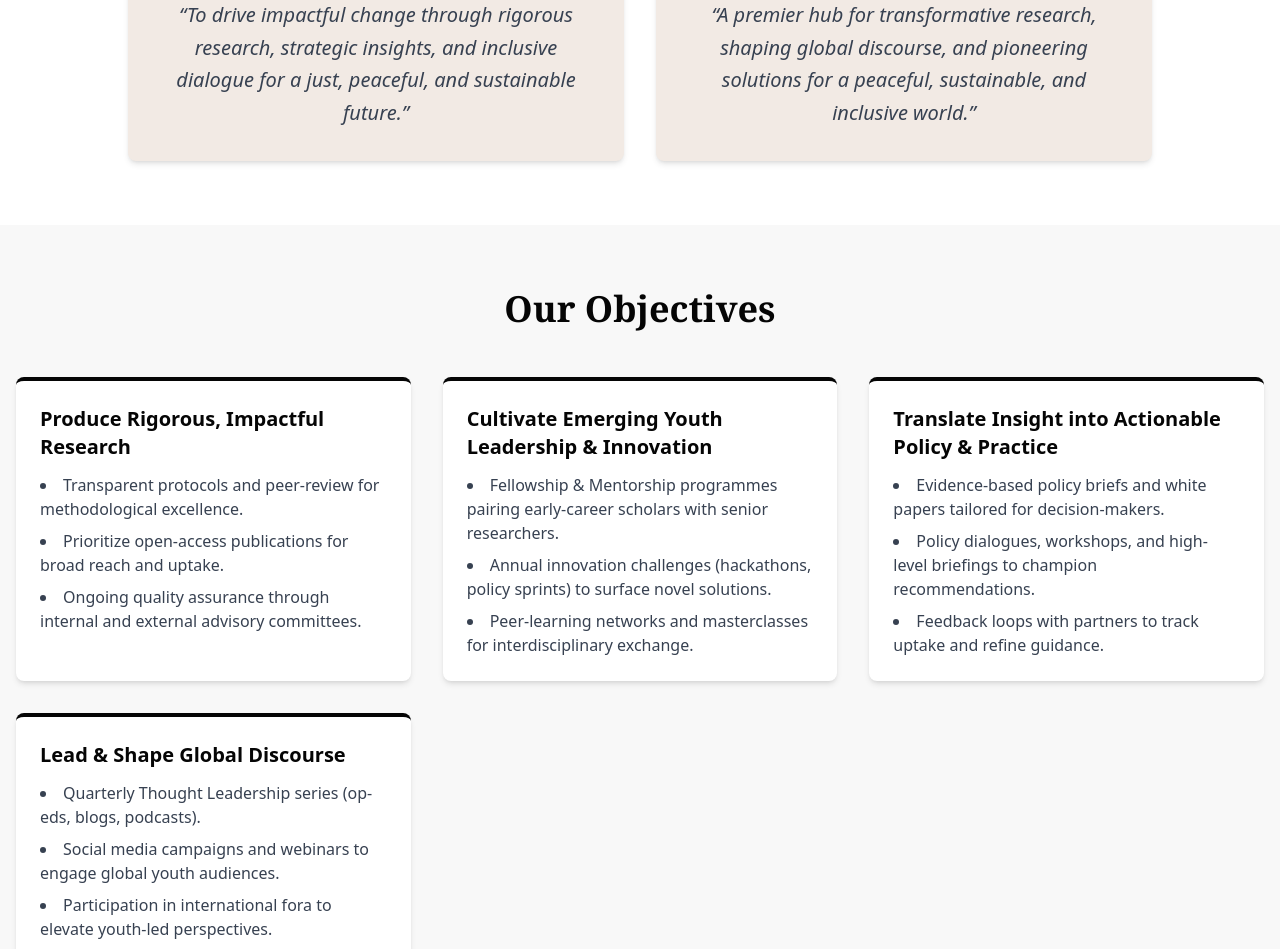
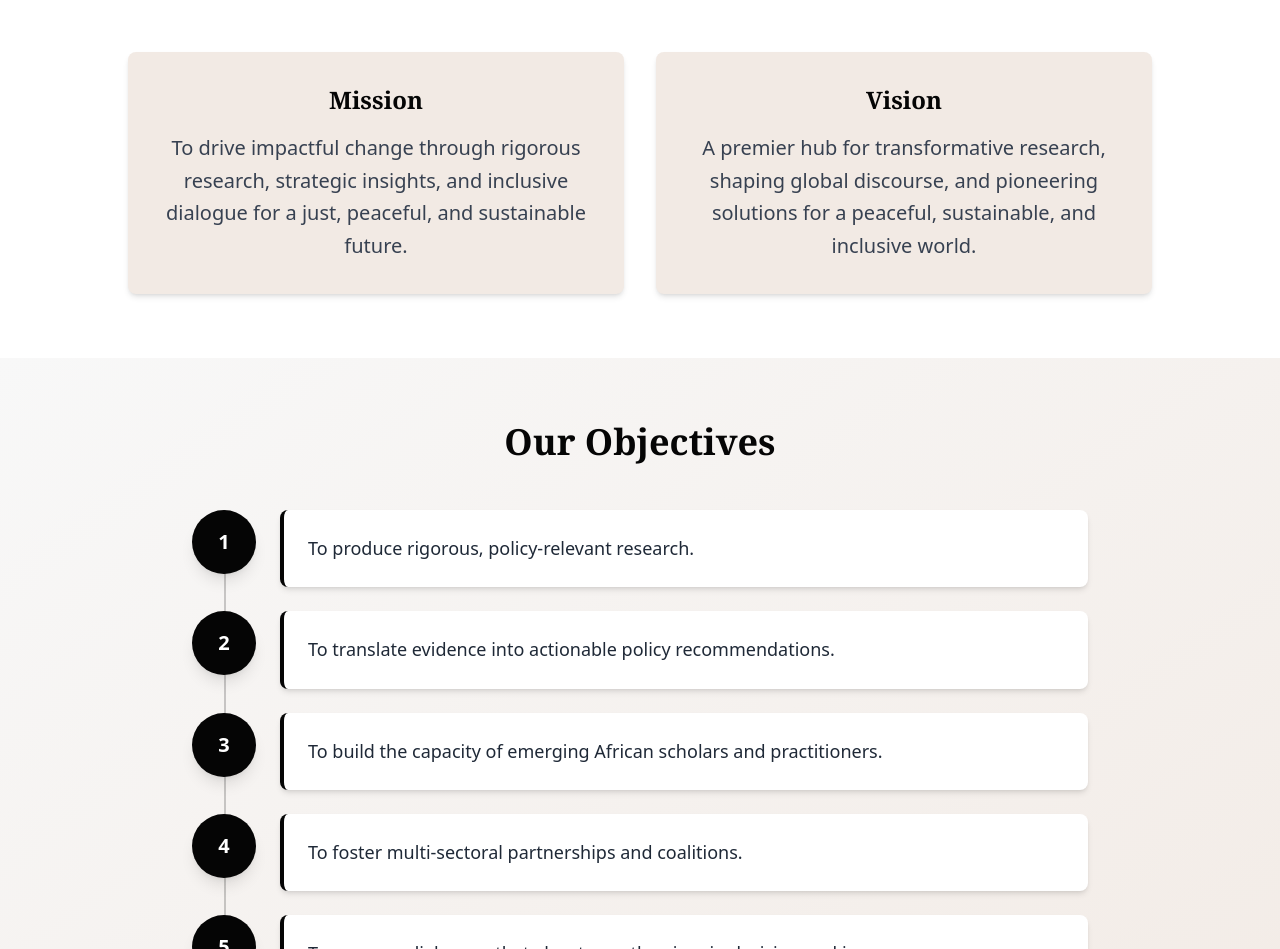
Before and after one commit to Ewoigift/nala-center-website, a Next.js app: page /who-we-are/about-us in a window 1280 px wide. Shown: the part 1603-2552 px from the top of the page. Built offline with nearby package versions, Linux system fonts and the light colour scheme.

Commit message:
Updated about page

```diff
--- a/src/app/who-we-are/about-us/page.tsx
+++ b/src/app/who-we-are/about-us/page.tsx
@@ -2,102 +2,77 @@
 'use client';
 
 import Image from "next/legacy/image";
-// Removed: import Link from 'next/link'; // Link is not used in this component
-
 import { useRef, useState, useEffect } from 'react';
 
 // Import Font Awesome components and icons
 import { FontAwesomeIcon } from '@fortawesome/react-fontawesome';
 import {
-  faBalanceScale, // For Integrity & Transparency
-  faUsers,        // For Inclusivity & Diversity
-  faLightbulb,    // For Innovation & Analytical Rigor
-  faHandshake,    // For Collaboration & Partnership
-  faShieldHalved, // For Equity & Social Justice
-  faLeaf,         // For Sustainability & Resilience
-  faChartLine     // For Non-Partisanship & Independence
+  faBalanceScale,
+  faUsers,
+  faLightbulb,
+  faHandshake,
+  faShieldHalved,
+  faLeaf,
+  faChartLine
 } from '@fortawesome/free-solid-svg-icons';
-
 
 export default function AboutUsPage() {
   const mission = "To drive impactful change through rigorous research, strategic insights, and inclusive dialogue for a just, peaceful, and sustainable future.";
   const vision = "A premier hub for transformative research, shaping global discourse, and pioneering solutions for a peaceful, sustainable, and inclusive world.";
 
-  // Summarized content for Our Story (reduced to two paragraphs)
-  const ourStoryContent = `NALA Center is a youth-led hub pioneering curiosity-driven basic research and advancing epistemological inquiry across disciplines. We believe genuine innovation and transformative insight arise from unfettered intellectual curiosity, empowering emerging scholars with autonomy, resources, and mentorship to pursue deep investigations.
+  // Updated Our Story content from the Word document
+  const ourStoryContent = `Nala Center is an independent, nonpartisan international policy and research think tank dedicated to advancing evidence-based solutions to today's most pressing global challenges. Positioned at the intersection of research, policy, and practice, Nala Center serves as a platform for rigorous inquiry, critical thought, and innovative analysis.
 
-Beyond foundational research, NALA Center focuses on developing inclusive, actionable, and sustainable solutions. Through engaging diverse perspectives, fostering collaboration, and translating knowledge into real-world dialogue, we aim to empower decision-makers and influence global discourse on critical issues, equipping tomorrow’s leaders with visionary insights for an evolving world.`;
+With a strong focus on peacebuilding, governance, climate justice, and human rights, we support emerging African scholars and policy thinkers through mentorship, research support, and strategic convenings. Our work is driven by a commitment to inclusivity, intersectionality, and long-term impact.
 
+As a think tank, Nala Center generates high-quality, policy-relevant research while actively shaping public discourse and informing decision-making at national, regional, and global levels. We bridge theory and practice by fostering interdisciplinary collaboration, translating knowledge into actionable insights, and cultivating a new generation of thought leaders. Through research publications, dialogue platforms, and cross-sector partnerships, Nala Center contributes to shaping resilient, equitable, and sustainable futures.`;
+
+  // Updated objectives from the Word document
   const objectives = [
-    {
-      title: "Produce Rigorous, Impactful Research",
-      points: [
-        "Transparent protocols and peer-review for methodological excellence.",
-        "Prioritize open-access publications for broad reach and uptake.",
-        "Ongoing quality assurance through internal and external advisory committees."
-      ]
-    },
-    {
-      title: "Cultivate Emerging Youth Leadership & Innovation",
-      points: [
-        "Fellowship & Mentorship programmes pairing early-career scholars with senior researchers.",
-        "Annual innovation challenges (hackathons, policy sprints) to surface novel solutions.",
-        "Peer-learning networks and masterclasses for interdisciplinary exchange."
-      ]
-    },
-    {
-      title: "Translate Insight into Actionable Policy & Practice",
-      points: [
-        "Evidence-based policy briefs and white papers tailored for decision-makers.",
-        "Policy dialogues, workshops, and high-level briefings to champion recommendations.",
-        "Feedback loops with partners to track uptake and refine guidance."
-      ]
-    },
-    {
-      title: "Lead & Shape Global Discourse", // Corrected 'name' to 'title'
-      points: [
-        "Quarterly Thought Leadership series (op-eds, blogs, podcasts).",
-        "Social media campaigns and webinars to engage global youth audiences.",
-        "Participation in international fora to elevate youth-led perspectives."
-      ]
-    }
+    "To produce rigorous, policy-relevant research.",
+    "To translate evidence into actionable policy recommendations.",
+    "To build the capacity of emerging African scholars and practitioners.",
+    "To foster multi-sectoral partnerships and coalitions.",
+    "To convene dialogues that elevate youth voices in decision-making.",
+    "To disseminate insights widely through publications, events and digital platforms.",
+    "To shape public discourse on our focus areas."
   ];
 
   const coreValues = [
     {
       name: "Integrity & Transparency",
       description: "Maintaining rigorous, evidence-based research with open communication to build trust.",
-      icon: faBalanceScale // Example icon
+      icon: faBalanceScale
     },
     {
       name: "Inclusivity & Diversity",
       description: "Embracing and empowering diverse voices across cultures, disciplines, and communities.",
-      icon: faUsers // Example icon
+      icon: faUsers
     },
     {
       name: "Innovation & Analytical Rigor",
       description: "Applying interdisciplinary methods and creative problem-solving.",
-      icon: faLightbulb // Example icon
+      icon: faLightbulb
     },
     {
       name: "Collaboration & Partnership",
       description: "Building strategic alliances across academia, policy, and practice.",
-      icon: faHandshake // Example icon
+      icon: faHandshake
     },
     {
       name: "Equity & Social Justice",
       description: "Advocating for fairness, human rights, and ethical practices.",
-      icon: faShieldHalved // Example icon
+      icon: faShieldHalved
     },
     {
       name: "Sustainability & Resilience",
       description: "Promoting long-term environmental, economic, and social sustainability.",
-      icon: faLeaf // Example icon
+      icon: faLeaf
     },
     {
       name: "Non-Partisanship & Independence",
       description: "Ensuring objectivity free from political or special interest influences.",
-      icon: faChartLine // Example icon
+      icon: faChartLine
     },
   ];
 
@@ -109,11 +84,9 @@ Beyond foundational research, NALA Center focuses on developing inclusive, actio
 
   // Set up observers for both elements
   useEffect(() => {
-    // Capture current ref values inside the effect for cleanup
     const currentImageRef = imageRef.current;
     const currentOurStoryRef = ourStoryRef.current;
 
-    // Image observer
     const imageObserver = new IntersectionObserver(
       ([entry]) => {
         if (entry.isIntersecting && !imageIsVisible) {
@@ -123,7 +96,6 @@ Beyond foundational research, NALA Center focuses on developing inclusive, actio
       { threshold: 0.2 }
     );
 
-    // Story observer
     const storyObserver = new IntersectionObserver(
       ([entry]) => {
         if (entry.isIntersecting && !ourStoryIsVisible) {
@@ -139,14 +111,12 @@ Beyond foundational research, NALA Center focuses on developing inclusive, actio
     return () => {
       if (currentImageRef) imageObserver.unobserve(currentImageRef);
       if (currentOurStoryRef) storyObserver.unobserve(currentOurStoryRef);
-
       imageObserver.disconnect();
       storyObserver.disconnect();
     };
-  }, [imageIsVisible, ourStoryIsVisible]); // Added imageIsVisible and ourStoryIsVisible to dependencies
+  }, [imageIsVisible, ourStoryIsVisible]);
 
-
-    // State and Ref for Core Values slider
+  // State and Ref for Core Values slider
   const coreValuesSliderRef = useRef<HTMLDivElement>(null);
   const [isCoreValuesLeftDisabled, setIsCoreValuesLeftDisabled] = useState(true);
   const [isCoreValuesRightDisabled, setIsCoreValuesRightDisabled] = useState(false);
@@ -163,7 +133,7 @@ Beyond foundational research, NALA Center focuses on developing inclusive, actio
   const scrollCoreValuesLeft = () => {
     if (coreValuesSliderRef.current) {
       coreValuesSliderRef.current.scrollBy({
-        left: -(coreValuesSliderRef.current.offsetWidth / 2), // Scroll half a card width
+        left: -(coreValuesSliderRef.current.offsetWidth / 2),
         behavior: 'smooth',
       });
     }
@@ -172,7 +142,7 @@ Beyond foundational research, NALA Center focuses on developing inclusive, actio
   const scrollCoreValuesRight = () => {
     if (coreValuesSliderRef.current) {
       coreValuesSliderRef.current.scrollBy({
-        left: coreValuesSliderRef.current.offsetWidth / 2, // Scroll half a card width
+        left: coreValuesSliderRef.current.offsetWidth / 2,
         behavior: 'smooth',
       });
     }
@@ -181,11 +151,11 @@ Beyond foundational research, NALA Center focuses on developing inclusive, actio
   useEffect(() => {
     const sliderContainer = coreValuesSliderRef.current;
     if (sliderContainer) {
-      handleCoreValuesScroll(); // Set initial state
+      handleCoreValuesScroll();
       sliderContainer.addEventListener('scroll', handleCoreValuesScroll);
       return () => {
         sliderContainer.removeEventListener('scroll', handleCoreValuesScroll);
-    };
+      };
     }
   }, []);
 
@@ -212,6 +182,7 @@ Beyond foundational research, NALA Center focuses on developing inclusive, actio
           </div>
         </div>
       </section>
+
       {/* Our Story Section */}
       <div className="container mx-auto px-4">
         {/* Animated Image */}
@@ -246,13 +217,14 @@ Beyond foundational research, NALA Center focuses on developing inclusive, actio
         >
           <div className="p-8 md:p-12">
             <div className="text-lg leading-relaxed">
-              {ourStoryContent.split('\n').map((paragraph, index) => (
+              {ourStoryContent.split('\n\n').map((paragraph, index) => (
                 <p key={index} className="mb-4 last:mb-0">{paragraph}</p>
               ))}
             </div>
           </div>
         </section>
       </div>
+
       {/* Mission & Vision Section */}
       <section className="container mx-auto py-16 px-4">
         <h2 className="text-3xl md:text-4xl font-bold font-serif text-center mb-12">Our Mission & Vision</h2>
@@ -260,38 +232,54 @@ Beyond foundational research, NALA Center focuses on developing inclusive, actio
           {/* Mission Card */}
           <div className="bg-[#f2eae4] p-8 rounded-lg shadow-md">
             <h3 className="text-2xl font-semibold font-serif mb-4 text-center">Mission</h3>
-            <blockquote className="text-xl italic text-gray-700 text-center leading-relaxed">
-              &ldquo;{mission}&rdquo;
-            </blockquote>
+            <p className="text-xl text-gray-700 text-center leading-relaxed">
+              {mission}
+            </p>
           </div>
 
           {/* Vision Card */}
           <div className="bg-[#f2eae4] p-8 rounded-lg shadow-md">
             <h3 className="text-2xl font-semibold font-serif mb-4 text-center">Vision</h3>
-            <blockquote className="text-xl italic text-gray-700 text-center leading-relaxed">
-              &ldquo;{vision}&rdquo;
-            </blockquote>
+            <p className="text-xl text-gray-700 text-center leading-relaxed">
+              {vision}
+            </p>
           </div>
         </div>
       </section>
-      {/* Objectives Section */}
-      <section className="bg-[#f8f8f8] py-16 px-4">
-        <div className="container mx-auto">
+
+      {/* Objectives Section - New Design */}
+      <section className="bg-gradient-to-br from-[#f8f8f8] to-[#f2eae4] py-16 px-4">
+        <div className="container mx-auto max-w-4xl">
           <h2 className="text-3xl md:text-4xl font-bold font-serif text-center mb-12">Our Objectives</h2>
-          <div className="grid grid-cols-1 md:grid-cols-2 lg:grid-cols-3 gap-8">
-            {objectives.map((objective, index) => (
-              <div key={index} className="bg-white p-6 rounded-lg shadow-md border-t-4 border-[#050505]">
-                <h3 className="text-xl font-semibold mb-3">{objective.title}</h3>
-                <ul className="list-disc list-inside text-gray-700 space-y-2">
-                  {objective.points.map((point, pIndex) => (
-                    <li key={pIndex}>{point}</li>
-                  ))}
-                </ul>
-              </div>
-            ))}
+
+          <div className="relative">
+            {/* Vertical line connector for larger screens */}
+            <div className="hidden md:block absolute left-8 top-0 bottom-0 w-0.5 bg-[#050505] opacity-20"></div>
+
+            <div className="space-y-6">
+              {objectives.map((objective, index) => (
+                <div
+                  key={index}
+                  className="relative flex items-start group"
+                >
+                  {/* Number Badge */}
+                  <div className="flex-shrink-0 w-16 h-16 bg-[#050505] text-white rounded-full flex items-center justify-center text-xl font-bold shadow-lg group-hover:scale-110 transition-transform duration-300 z-10">
+                    {index + 1}
+                  </div>
+
+                  {/* Objective Content */}
+                  <div className="flex-1 ml-6 bg-white p-6 rounded-lg shadow-md group-hover:shadow-xl transition-all duration-300 border-l-4 border-[#050505] group-hover:border-[#2F2F2F]">
+                    <p className="text-lg text-gray-800 leading-relaxed">
+                      {objective}
+                    </p>
+                  </div>
+                </div>
+              ))}
+            </div>
           </div>
         </div>
       </section>
+
       {/* Core Values Section */}
       <section className="bg-[#F8F8F8] py-16 px-4">
         <div className="container mx-auto">
@@ -305,13 +293,12 @@ Beyond foundational research, NALA Center focuses on developing inclusive, actio
             >
               {coreValues.map((value, index) => (
                 <div key={index} className="flex-none w-11/12 md:w-1/2 lg:w-1/3 snap-start pr-4">
-                  {/* Added hover effects and ensured consistent height */}
                   <div className="bg-white p-6 rounded-lg shadow-md flex flex-col items-center text-center h-[250px] justify-center
                               transition-all duration-300 ease-in-out hover:shadow-xl hover:-translate-y-2">
-                    {value.icon && ( // Render icon only if it exists
-                      (<div className="text-[#050505] text-4xl mb-4">
+                    {value.icon && (
+                      <div className="text-[#050505] text-4xl mb-4">
                         <FontAwesomeIcon icon={value.icon} />
-                      </div>)
+                      </div>
                     )}
                     <h3 className="text-xl font-semibold mb-2">{value.name}</h3>
                     <p className="text-gray-700 text-base leading-relaxed">{value.description}</p>
```
